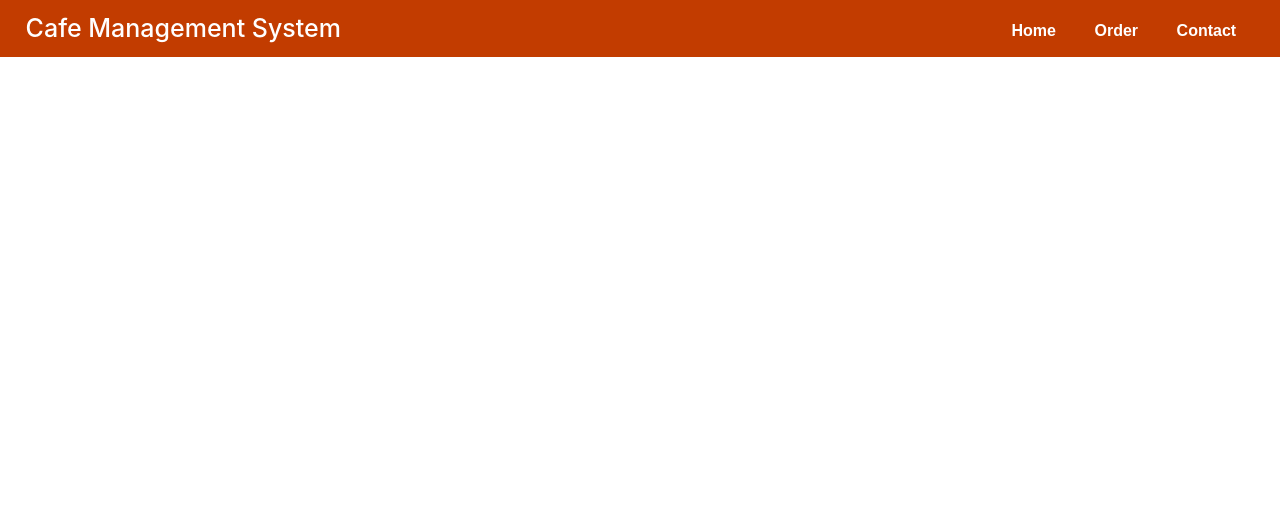
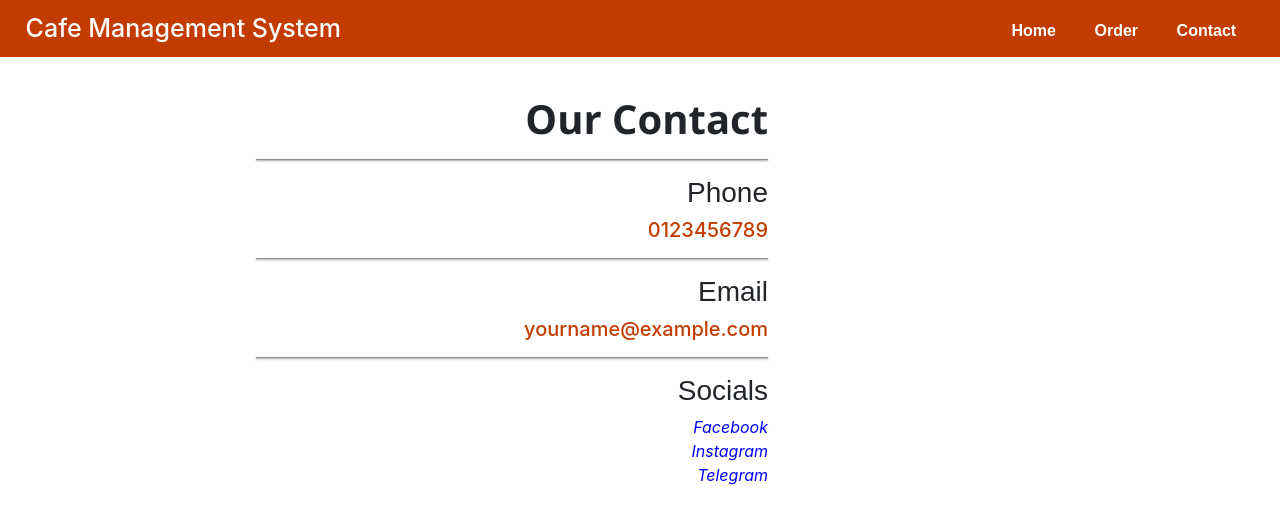
Before and after one commit to bitsCafeManagement/Cafe-Management-System, a Django app: page /contact/ in a window 1280 px wide. Shown: the top 524 px of the page. Run offline with Django 3.2, Linux system fonts and the light colour scheme; some libraries are stand-ins or nearby versions.

Commit message:
basic structure of web done

```diff
--- a/CMS/base/static/base/css/style.css
+++ b/CMS/base/static/base/css/style.css
@@ -29,13 +29,13 @@
  }
 
  .navlinks a:hover{
-    text-shadow: 3px 3px black;
+    text-shadow: 3px 3px 3px rgb(37, 37, 37);
     transition: .3s,.5s ease-in-out;
     color: rgb(255, 255, 255);
     text-decoration:none;
  }
 
- .welcomebody{
+.welcomebody{
     display: flex;
     margin: 5%;
     justify-content: space-between;
@@ -65,7 +65,7 @@
 }
 
 .homelinks{
-    text-align: right;
+    text-align: left;
 }
 
 .homelinks a{
@@ -85,17 +85,18 @@
     color: #C23C00;
     text-decoration: none;
     background: white;
-    border: 1px solid #C23C00;
+    border: 1px solid #c2c2c2;
 
 }
 
 .content-section{
     margin: 1%;
+    margin-top: 2%;
     margin-left: 32%;
     margin-right: 32%;
     padding: 1%;
     border-radius: 5px;
-    background: #ffecadd3;
+    background: #fffefa;
     box-shadow: 0 5px 5px 0 gray;
 }
 
@@ -121,6 +122,13 @@
     display: none;
 }
 
+#regbtn{
+    background: #C23C00;
+    border: 1px solid #C23C00;
+    color: rgb(255, 255, 255);
+    font-weight: regular;
+}
+
 #regbtn:hover{
     background: #ff5100;
     border: 1px solid #ff5100;
@@ -128,14 +136,48 @@
     font-weight: bolder;
 }
 
-#regbtn{
-    background: #C23C00;
-    border: 1px solid #C23C00;
-    color: rgb(26, 26, 26);
+.contactbody{
+    margin-top: 3%;
+    margin-left: 20%;
+    margin-right: 40%;
+}
+
+.contactbody hr{
+    background: rgba(0, 0, 0, 0.377);
+    box-shadow: 0 1px 2px 0 rgb(131, 131, 131);
+}
+
+.contactbody h1{
+    font-family: 'Segoe UI', Tahoma, Geneva, Verdana, sans-serif;
+    text-align: right;
     font-weight: bold;
 }
 
+.contactbody h3{
+    font-family: Arial, Helvetica, sans-serif;
+    text-align: right;
+}
 
+.contactbody h5{
+    color: #C23C00;
+    text-align: right;
+}
+
+.socials{
+    margin-left: 85%;
+    width: 15%;
+}
+
+.socials i{
+    cursor: pointer;
+    color: blue;
+    display: block;
+    text-align: right;
+}
+
+.socials i:hover{
+    text-decoration: underline;
+}
 
 @media(max-width:600px){
     .content-section{
--- a/CMS/base/templates/base/base.html
+++ b/CMS/base/templates/base/base.html
@@ -30,6 +30,8 @@
         {% block regblock %}{% endblock regblock %}
 
         {% block logblock %}{% endblock logblock %}
+
+        {% block contactblock %}{% endblock contactblock %}
     </section>
 
 </body>
--- a/CMS/base/templates/base/contact.html
+++ b/CMS/base/templates/base/contact.html
@@ -1,3 +1,29 @@
 {% extends 'base/base.html' %}
 
-{% block contactblock %}{% endblock contactblock %}
+{% block contactblock %}
+<section class="contactsec">
+    <div class="contactbody">
+        <div class="contacthead">
+            <h1>Our Contact</h1>
+            <hr>
+        </div>
+        <div class="contactdetails">
+            <h3>Phone</h2>
+            <h5>0123456789</h5>
+            <hr>
+
+            <h3>Email</h2>
+            <h5>yourname@example.com</h5>
+            <hr>
+
+            <h3>Socials</h3>
+            <div class="socials">
+                <i>Facebook</i>
+                <i>Instagram</i>
+                <i>Telegram</i>
+            </div>
+        </div>
+    </div>
+</section>
+
+{% endblock contactblock %}
```
